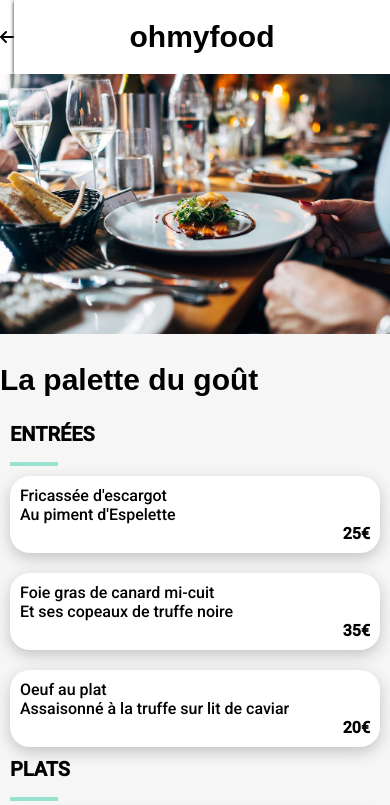
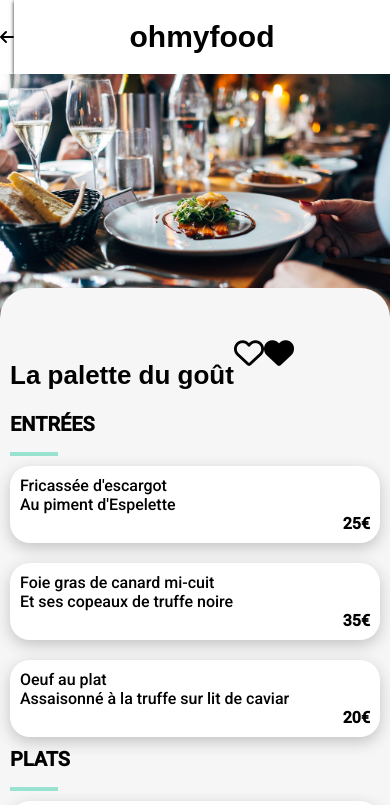
Before and after one commit to karineclaude/KarineClaude_3_17042021, a website: page palette-du-gout.html in a window 390 px wide. Shown: the top 805 px of the page. Drawn offline with Linux system fonts and the light colour scheme; a web font is replaced by a local one.

Commit message:
modifs header css

```diff
--- a/palette-du-gout.html
+++ b/palette-du-gout.html
@@ -14,7 +14,7 @@
 <body>
     <!-- Header -->
     <header>
-        <a href="../../index.html" title="Accueil">
+        <a href="index.html" title="Accueil">
             <i class="fas fa-arrow-left"></i>
         </a>
         <div class="logo">
@@ -30,7 +30,13 @@
         <img src="public/images/restaurants/la-palette-du-gout.jpg" alt="la-palette-du-gout" />
     </section>
     <section class="menu">
-        <h2 class="titre-restaurant">La palette du goût</h2>
+        <div class="titre-restaurant">
+            <h2>La palette du goût</h2>
+            <i class="far fa-heart"></i>
+            <i class="fas fa-heart" id="full-heart"></i>
+
+        </div>
+
         <div class="menu-content">
             <h3 class="title-menu">Entrées</h3>
             <div class="menu-card">
--- a/sass/Base/_typography.scss
+++ b/sass/Base/_typography.scss
@@ -1,8 +1,17 @@
-h1, .titre-restaurant {
+h1 {
     font-family :'Shrikhand', sans-serif;
     font-size: 30px;
     left: 10px;
     width: 100%;
+}
+
+.titre-restaurant {
+    font-family :'Shrikhand', sans-serif;
+    font-size: 30px;
+    left: 10px;
+    width: 100%;
+    display: flex;
+    position: relative;
 }
 
 h2 {
--- a/sass/Layout/_container.scss
+++ b/sass/Layout/_container.scss
@@ -183,9 +183,10 @@
     @media only screen and (max-width: 767px) {
         width: 100%;
         flex-direction: column;
-        margin-top: 0;
-        padding: 0;
-        border-radius: 20px 20px 0 0;
+        margin-top: -50px;
+        border-radius: 30px 30px 0 0;
+        background-color: #F6F6F6;
+        position: relative;
     }
 
 
--- a/sass/Layout/_header.scss
+++ b/sass/Layout/_header.scss
@@ -9,7 +9,7 @@ header {
     }
 
     .logo {
-        margin-top: 0;
+        margin: 0 auto;
         font-weight: 300;
 
         @media only screen and (max-width: 767px) {
```
Also changed, not shown: index.html (+2 -1 lines), sass/main.css, 1 other file.
